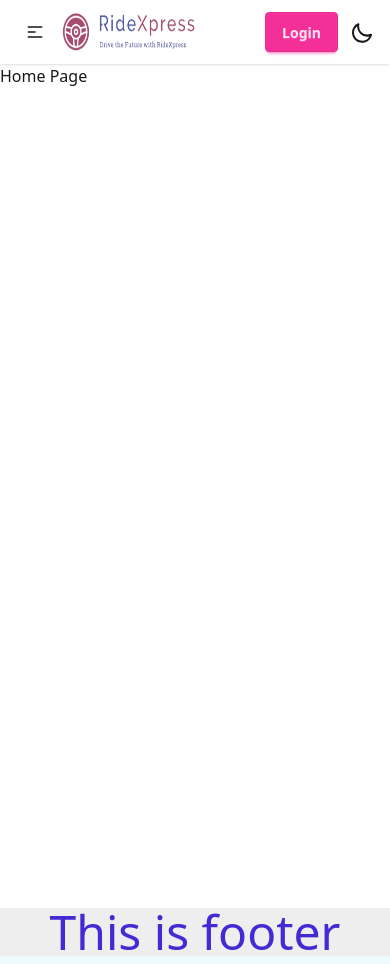
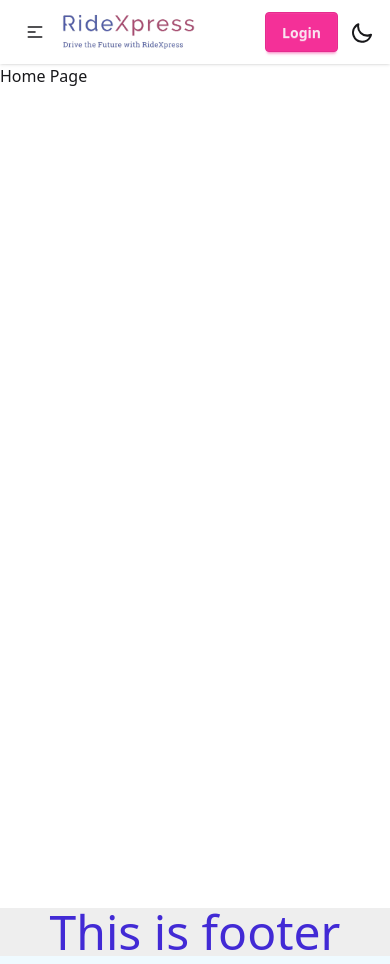
Before and after one commit to KYusufbd/RideXpress-client-side, a React (Vite) app: page / in a window 390 px wide. Built offline with nearby package versions, Linux system fonts and the light colour scheme; no server answers.

Commit message:
Fixed problem in responsive navbar

```diff
--- a/src/components/Navbar.jsx
+++ b/src/components/Navbar.jsx
@@ -14,6 +14,19 @@ const Navbar = ({ themeToggle }) => {
       <li>
         <NavLink to="/cars">Available Cars</NavLink>
       </li>
+      {user && (
+        <>
+          <li>
+            <NavLink to="/add-car">Add Car</NavLink>
+          </li>
+          <li>
+            <NavLink to="/my-cars">My Cars</NavLink>
+          </li>
+          <li>
+            <NavLink to="/my-bookings">My Bookings</NavLink>
+          </li>
+        </>
+      )}
     </>
   );
 
@@ -48,9 +61,10 @@ const Navbar = ({ themeToggle }) => {
           </div>
           <Link
             to="/"
-            className="flex flex-row gap-2 items-center cursor-pointer font-bold text-2xl"
+            className="flex items-center cursor-pointer font-bold text-2xl"
           >
-            <img className="h-10 rounded-lg" src="/logo.png" />
+            <img className="hidden sm:inline h-10 rounded-lg" src="/logo.png" />
+            <img className="sm:hidden h-10 rounded-lg" src="/logo-text.png" />
           </Link>
         </div>
         <div className="navbar-center hidden lg:flex">
```
Also changed, not shown: public/logo-text.png (added).
